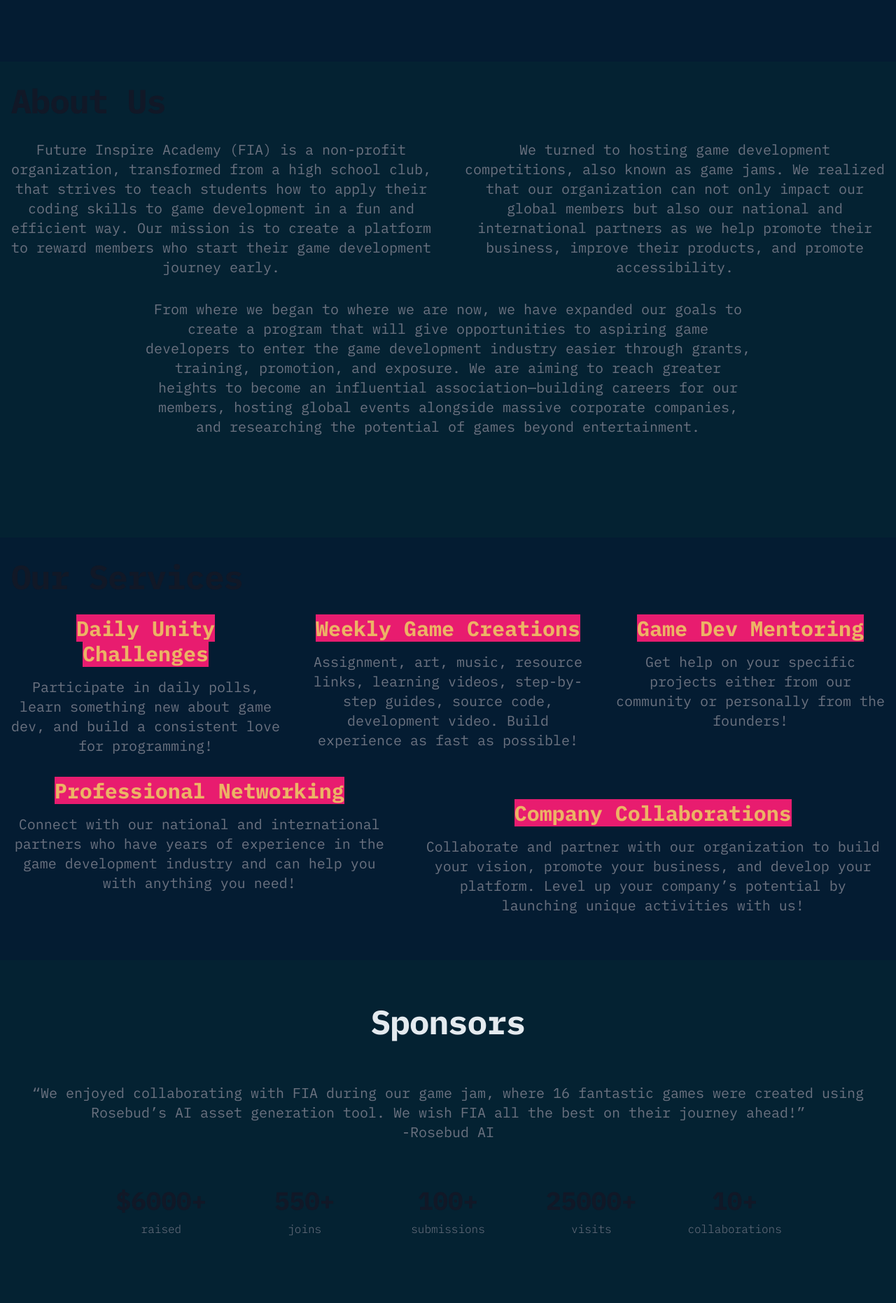
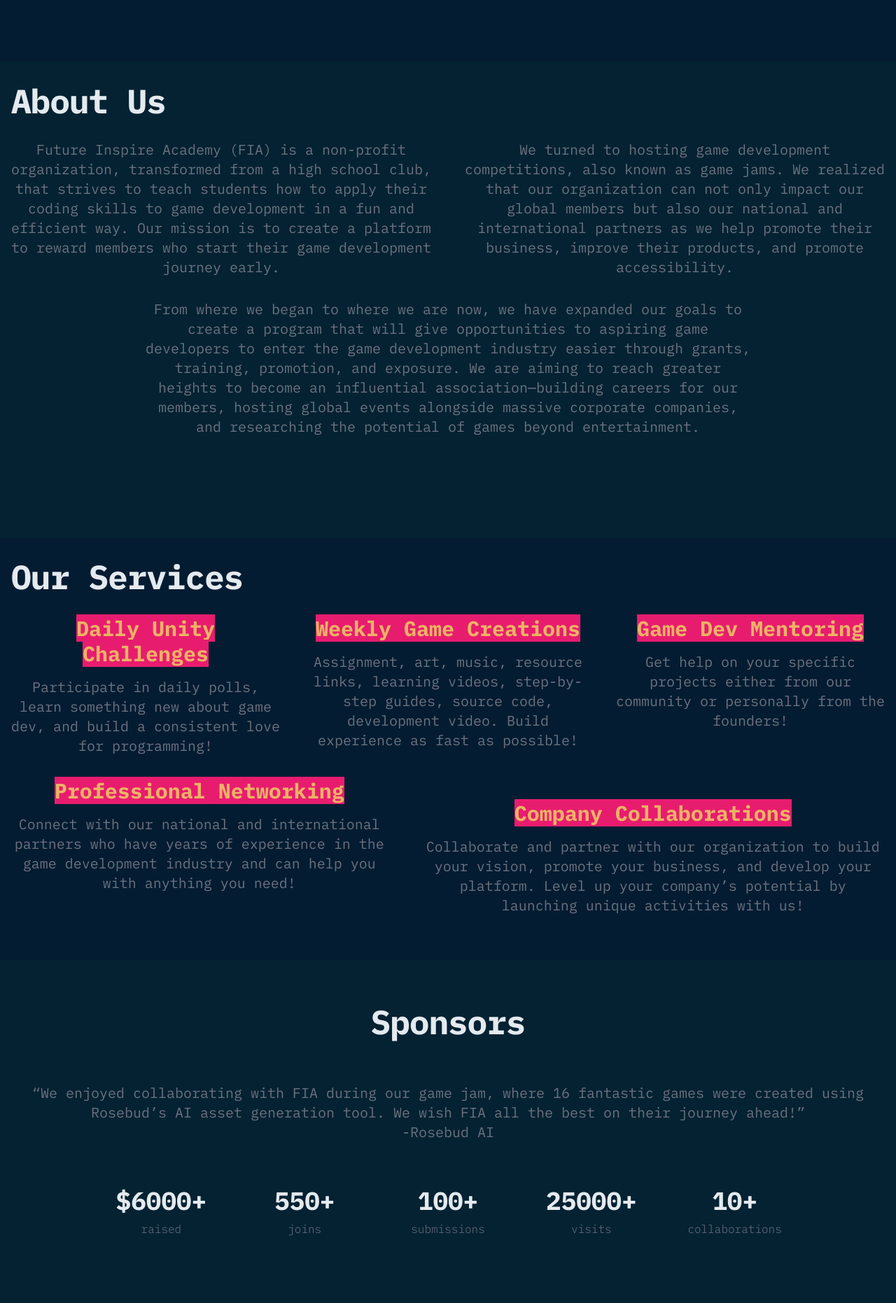
Before and after one commit to BlazingDeathWorks/future-inspire-academy-website, a React (Vite) app: page / in a window 1280 px wide. Shown: the part 720-2582 px from the top of the page at 70% size. Built offline with nearby package versions, Linux system fonts and the light colour scheme; grey boxes are pictures that could not be loaded.

Commit message:
Fixing linkedin text colors

```diff
--- a/src/routes/Home.tsx
+++ b/src/routes/Home.tsx
@@ -33,7 +33,7 @@ const Home: React.FC = () => {
         <section className="">
           <div className="py-8 px-4 mx-auto max-w-screen-xl sm:py-16 lg:px-6">
             <div className="max-w-full mb-8 lg:mb-16">
-              <h2 className="mb-8 text-5xl tracking-tight font-extrabold text-gray-900 dark:text-white">
+              <h2 className="mb-8 text-5xl tracking-tight font-extrabold dark:text-white">
                 About Us
               </h2>
               <div className="mt-8 space-y-8 md:grid grid-cols-2 md:space-y-0 gap-12 w-full max-w-full">
@@ -71,7 +71,7 @@ const Home: React.FC = () => {
         <section className="bg-back">
           <div className="py-8 px-4 mx-auto max-w-screen-xl sm:py-16 lg:px-6">
             <div className="max-w-full mb-8 lg:mb-16">
-              <h2 className="mb-8 text-5xl tracking-tight font-extrabold text-gray-900 dark:text-white">
+              <h2 className="mb-8 text-5xl tracking-tight font-extrabold dark:text-white">
                 Our Services
               </h2>
               <div className="mt-8 space-y-8 md:grid grid-cols-3 md:space-y-0 gap-12 w-full max-w-full">
@@ -156,7 +156,7 @@ const Home: React.FC = () => {
         <div>
           <section className="">
             <div className="max-w-screen-xl px-4 py-8 mx-auto text-center lg:py-16 lg:px-6">
-              <dl className="grid max-w-screen-lg mx-auto text-gray-900 sm:grid-cols-5 dark:text-white">
+              <dl className="grid max-w-screen-lg mx-auto sm:grid-cols-5 dark:text-white">
                 <div className="flex flex-col items-center justify-center">
                   <dt className="mb-2 text-3xl md:text-4xl font-extrabold">
                     $6000+
```
